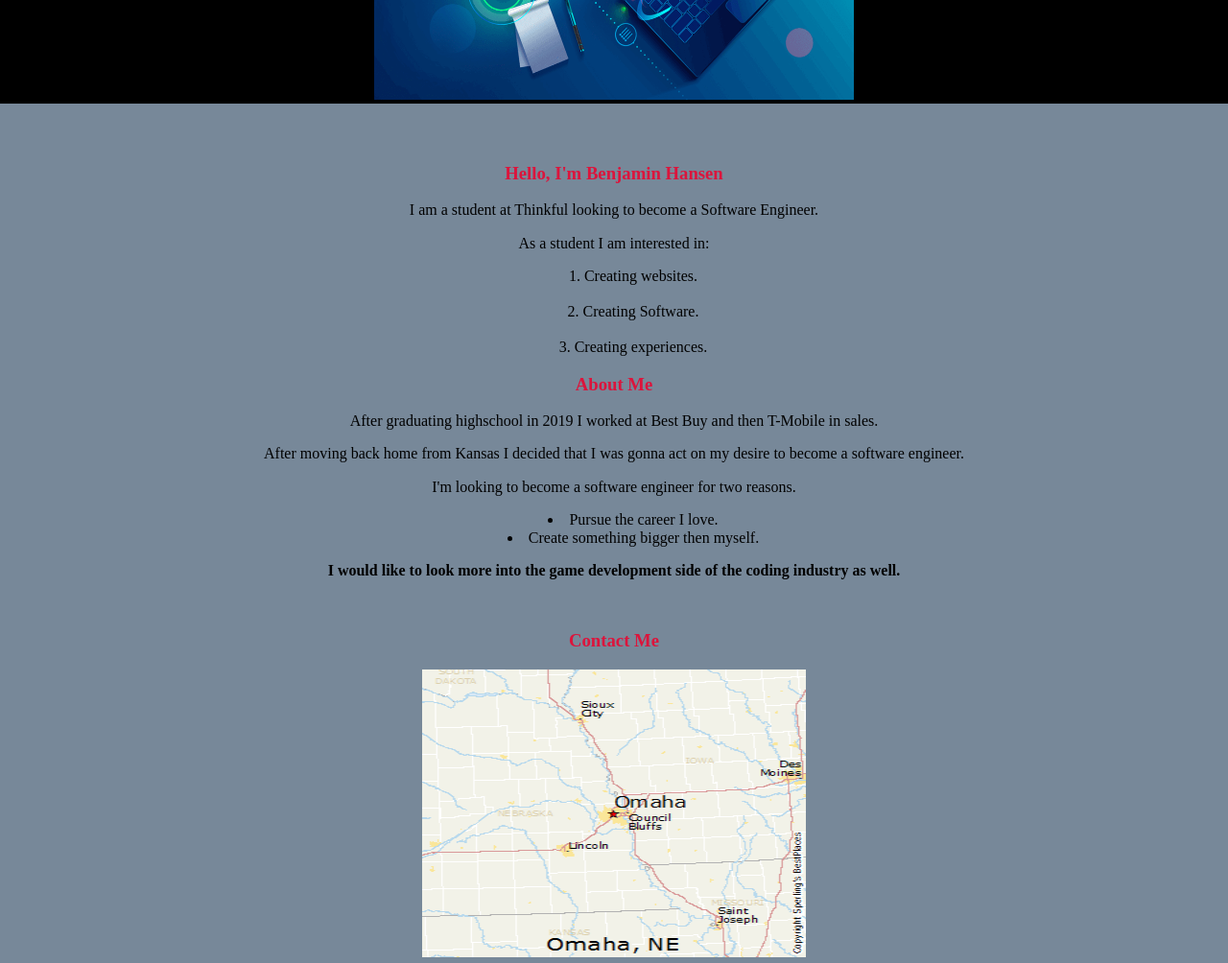
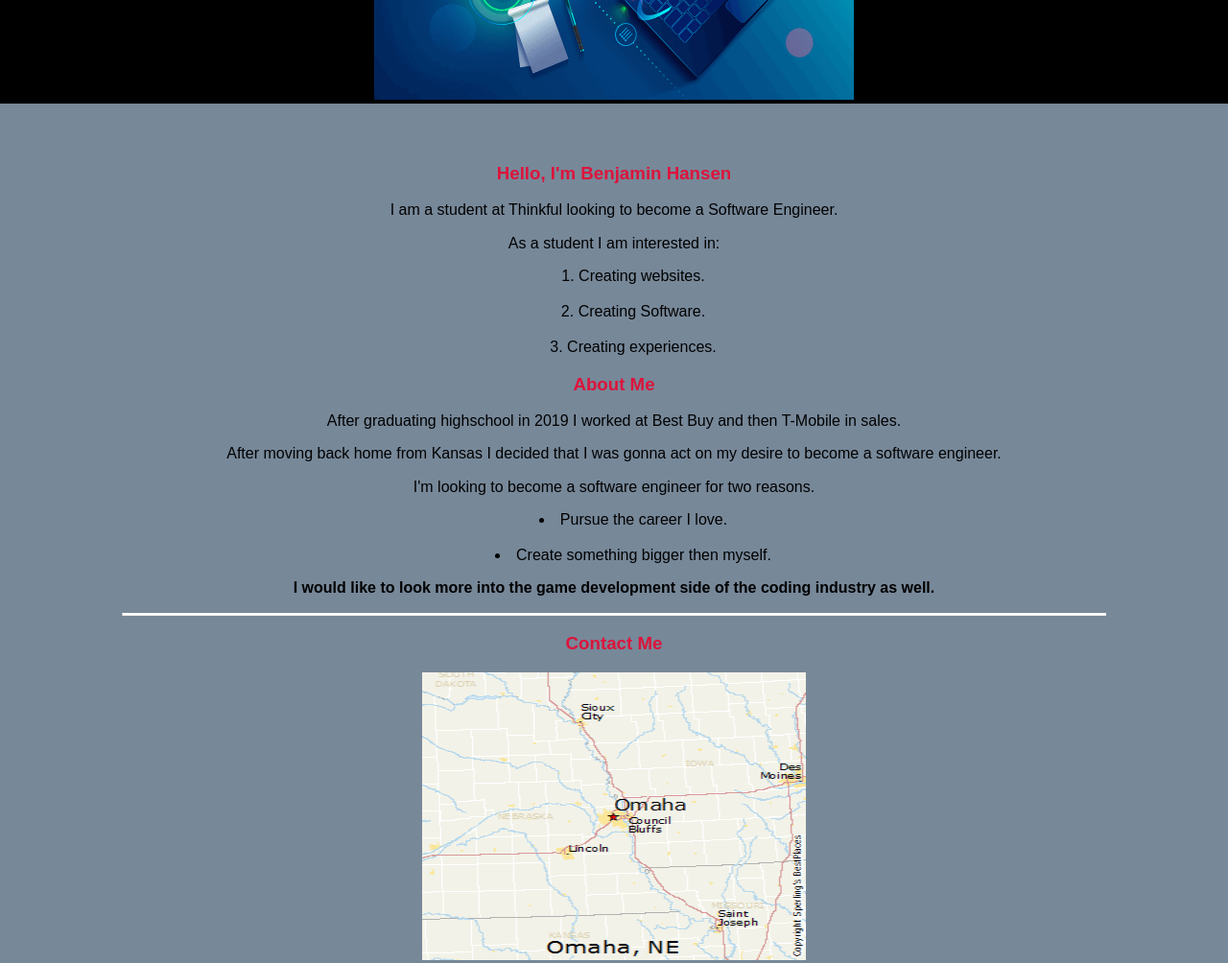
Before and after one commit to hansenben3/Portfolio, a plain HTML site: page index.html in a window 1280 px wide. Shown: the part 460-1464 px from the top of the page at 96% size. Drawn offline with nearby package versions, Linux system fonts and the light colour scheme.

Commit message:
Final Fix

```diff
--- a/index.html
+++ b/index.html
@@ -10,7 +10,10 @@
     href="https://cdnjs.cloudflare.com/ajax/libs/normalize/8.0.1/normalize.min.css"
     rel="stylesheet"
     type="text/css"
-  />
+    />
+    <title>
+        Benjamin Hansen Portfolio
+    </title>
 </head>
 
 <header class="dark-background center-text">
@@ -80,6 +83,7 @@
                         <li>
                             Pursue the career I love.
                         </li>
+                        <br>
                         <li>
                             Create something bigger then myself.
                         </li>
@@ -89,7 +93,7 @@
                     <strong>I would like to look more into the game development side of the coding industry as well.</strong>
                 </p>
             </section>
-            <br>
+            <hr>
             <section id="contact">
                 <h3>
                     Contact Me
--- a/style.css
+++ b/style.css
@@ -23,6 +23,7 @@
 
 p, h1, h2, h3, li, ol, ul {
     text-align: center;
+    font-family: Arial, Helvetica, sans-serif;
 }
 
 main p {
@@ -36,10 +37,6 @@ footer{
     height: 250px;
     vertical-align: middle;
     position: relative;
-}
-
-br{
-    background-color: black;
 }
 
 ul, ol {
@@ -66,5 +63,10 @@ header {
 }
 
 footer p{
-vertical-align: middle;
+    vertical-align: middle;
 }
+
+hr{
+    width: 80%;
+    border-top: 2px solid white;
+}
```
